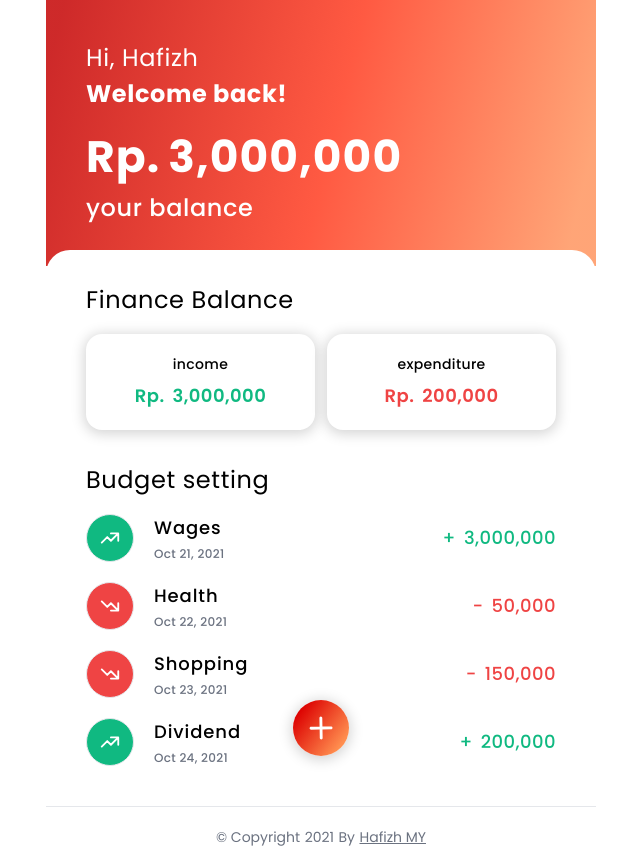
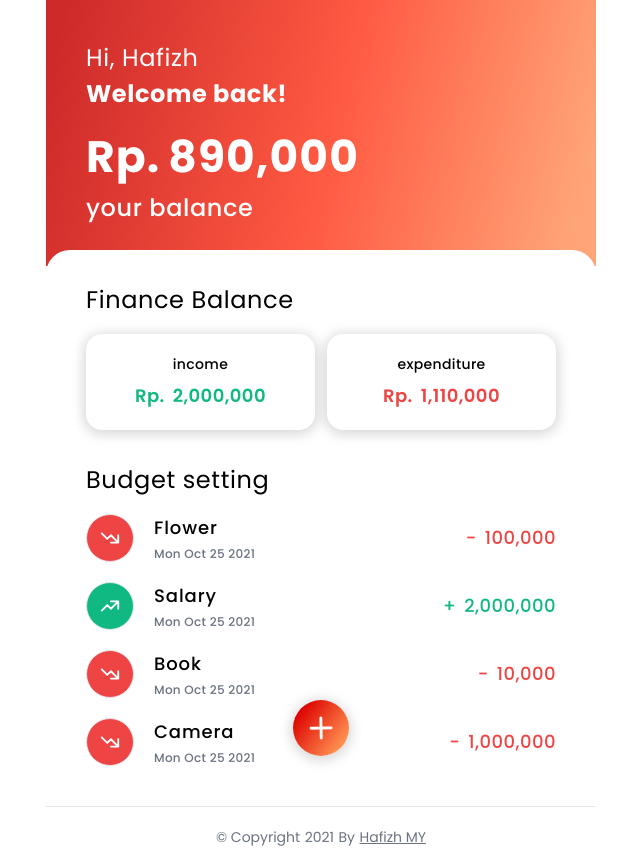
Before and after one commit to fizipan/expense-tracker, a React (Create React App) app: page / in a window 1280 px wide. Shown: the whole page, without its empty margins (319-959 px from the left). Built offline with nearby package versions, Linux system fonts and the light colour scheme.

Commit message:
add global state and value

```diff
--- a/src/App.js
+++ b/src/App.js
@@ -2,10 +2,11 @@ import Header from 'components/organisms/Header';
 import Detail from 'components/organisms/Detail';
 import Footer from 'components/organisms/Footer';
 import Modal from 'components/atoms/Modal';
+import { GlobalProvider } from 'context/GlobalState';
 
 export default function App() {
   return (
-    <div>
+    <GlobalProvider>
       <div className="relative antialiased mx-auto w-full max-w-app bg-white">
         {/* Header */}
         <Header />
@@ -19,6 +20,6 @@ export default function App() {
         {/* Modal */}
         <Modal />
       </div>
-    </div>
+    </GlobalProvider>
   );
 }
--- a/src/components/molecules/BudgetSetting/BudgetItem.js
+++ b/src/components/molecules/BudgetSetting/BudgetItem.js
@@ -1,10 +1,15 @@
 /* eslint-disable import/no-extraneous-dependencies */
 import PropTypes from 'prop-types';
+
+import FormatNumber from 'utils/FormatNumber';
 
 import { TrendingUpIcon, TrendingDownIcon } from '@heroicons/react/outline';
 
 export default function BudgetItem(props) {
   const { name, action, value, date } = props;
+
+  const getDate = new Date(date).toDateString();
+
   return (
     <div className="flex items-center space-x-5">
       <div className="flex-shrink-0">
@@ -21,7 +26,7 @@ export default function BudgetItem(props) {
       <div className="flex-1 space-y-1">
         <h6 className="text-lg font-medium leading-7 tracking-wider">{name}</h6>
         <p className="text-gray-500 text-xs font-medium leading-4 tracking-wide">
-          {date}
+          {getDate}
         </p>
       </div>
       <div
@@ -30,7 +35,7 @@ export default function BudgetItem(props) {
         } text-lg font-medium leading-7 tracking-wide`}
       >
         {action === 'income' ? '+' : '-'}
-        <span className="pl-2">{new Intl.NumberFormat().format(value)}</span>
+        <span className="pl-2">{FormatNumber(value)}</span>
       </div>
     </div>
   );
--- a/src/components/molecules/BudgetSetting/index.js
+++ b/src/components/molecules/BudgetSetting/index.js
@@ -1,36 +1,24 @@
+import { GlobalContext } from 'context/GlobalState';
+import { useContext } from 'react';
 import BudgetItem from './BudgetItem';
 
 export default function BudgetSetting() {
+  const { transactions } = useContext(GlobalContext);
+
   return (
     <div className="mt-8">
       <h5 className="text-2xl leading-9 tracking-wide">Budget setting</h5>
 
       {/* Budget Item */}
       <div className="space-y-5 rounded-md mt-4 overflow-y-auto scrollbar-hide max-h-[27.2rem] lg:max-h-[24.6rem]">
-        <BudgetItem
-          name="Wages"
-          action="income"
-          value={3000000}
-          date="Oct 21, 2021"
-        />
-        <BudgetItem
-          name="Health"
-          action="expenditure"
-          value={50000}
-          date="Oct 22, 2021"
-        />
-        <BudgetItem
-          name="Shopping"
-          action="expenditure"
-          value={150000}
-          date="Oct 23, 2021"
-        />
-        <BudgetItem
-          name="Dividend"
-          action="income"
-          value={200000}
-          date="Oct 24, 2021"
-        />
+        {transactions.map((transaction) => (
+          <BudgetItem
+            name={transaction.name}
+            action={transaction.action}
+            value={transaction.value}
+            date={transaction.date}
+          />
+        ))}
       </div>
     </div>
   );
--- a/src/components/molecules/StatisticBalance/StatisticsCard.js
+++ b/src/components/molecules/StatisticBalance/StatisticsCard.js
@@ -1,5 +1,6 @@
 /* eslint-disable import/no-extraneous-dependencies */
 import PropTypes from 'prop-types';
+import FormatNumber from 'utils/FormatNumber';
 
 export default function StatisticsCard(props) {
   const { title, value } = props;
@@ -14,7 +15,7 @@ export default function StatisticsCard(props) {
         } text-lg font-semibold leading-7 tracking-wide`}
       >
         Rp.
-        <span className="pl-2">{new Intl.NumberFormat().format(value)}</span>
+        <span className="pl-2">{FormatNumber(value)}</span>
       </p>
     </div>
   );
--- a/src/components/molecules/StatisticBalance/index.js
+++ b/src/components/molecules/StatisticBalance/index.js
@@ -1,14 +1,26 @@
+import { GlobalContext } from 'context/GlobalState';
+import { useContext } from 'react';
 import StatisticsCard from './StatisticsCard';
 
 export default function StatisticsBalance() {
+  const { transactions } = useContext(GlobalContext);
+
+  const totalIncome = transactions
+    .filter((transaction) => transaction.action === 'income')
+    .reduce((acc, item) => (acc += item.value), 0);
+
+  const totalExpenditure = transactions
+    .filter((transaction) => transaction.action === 'expenditure')
+    .reduce((acc, item) => (acc += item.value), 0);
+
   return (
     <div>
       <h5 className="text-2xl leading-9 tracking-wide">Finance Balance</h5>
 
       {/* Statistics Card */}
       <div className="grid grid-cols-2 gap-x-3 mt-4">
-        <StatisticsCard title="income" value="3000000" />
-        <StatisticsCard title="expenditure" value="200000" />
+        <StatisticsCard title="income" value={totalIncome} />
+        <StatisticsCard title="expenditure" value={totalExpenditure} />
       </div>
     </div>
   );
--- a/src/components/organisms/Header/index.js
+++ b/src/components/organisms/Header/index.js
@@ -1,4 +1,20 @@
+import { GlobalContext } from 'context/GlobalState';
+import { useContext } from 'react';
+import FormatNumber from 'utils/FormatNumber';
+
 export default function Header() {
+  const { transactions } = useContext(GlobalContext);
+
+  const totalIncome = transactions
+    .filter((transaction) => transaction.action === 'income')
+    .reduce((acc, item) => (acc += item.value), 0);
+
+  const totalExpenditure = transactions
+    .filter((transaction) => transaction.action === 'expenditure')
+    .reduce((acc, item) => (acc += item.value), 0);
+
+  const total = totalIncome - totalExpenditure;
+
   return (
     <div className="sticky top-0 gradient-app w-full max-w-app p-10 space-y-3">
       {/* Welcome text */}
@@ -15,9 +31,7 @@ export default function Header() {
       <div>
         <h2 className="text-white text-[44px] font-bold leading-[66px] tracking-wide">
           Rp.
-          <span className="pl-2">
-            {new Intl.NumberFormat().format(3000000)}
-          </span>
+          <span className="pl-2">{FormatNumber(total)}</span>
         </h2>
         <p className="text-white text-2xl font-medium tracking-wide leading-9">
           your balance
--- /dev/null
+++ b/src/context/GlobalReducer.js
@@ -0,0 +1,6 @@
+export default (state, action) => {
+  switch (action.type) {
+    default:
+      return state;
+  }
+};
--- /dev/null
+++ b/src/context/GlobalState.js
@@ -0,0 +1,66 @@
+import { createContext, useReducer } from 'react';
+import GlobalReducer from './GlobalReducer';
+
+const intialState = {
+  transactions: [
+    {
+      date: new Date().getTime(),
+      name: 'Flower',
+      action: 'expenditure',
+      value: 100000,
+    },
+    {
+      date: new Date().getTime(),
+      name: 'Salary',
+      action: 'income',
+      value: 2000000,
+    },
+    {
+      date: new Date().getTime(),
+      name: 'Book',
+      action: 'expenditure',
+      value: 10000,
+    },
+    {
+      date: new Date().getTime(),
+      name: 'Camera',
+      action: 'expenditure',
+      value: 1000000,
+    },
+  ],
+};
+
+// Create context
+export const GlobalContext = createContext(intialState);
+
+// Provider componenent
+export const GlobalProvider = ({ children }) => {
+  const [state, dispatch] = useReducer(GlobalReducer, intialState);
+
+  // Actions
+  function deleteTransaction(id) {
+    dispatch({
+      type: 'DELETE_TRANSACTION',
+      payload: id,
+    });
+  }
+
+  function addTransaction(transaction) {
+    dispatch({
+      type: 'ADD_TRANSACTION',
+      payload: transaction,
+    });
+  }
+
+  return (
+    <GlobalContext.Provider
+      value={{
+        transactions: state.transactions,
+        deleteTransaction,
+        addTransaction,
+      }}
+    >
+      {children}
+    </GlobalContext.Provider>
+  );
+};
--- a/src/utils/FormatNumber.js
+++ b/src/utils/FormatNumber.js
@@ -0,0 +1,3 @@
+export default function FormatNumber(number) {
+  return new Intl.NumberFormat().format(number);
+}
```
Also changed, not shown: .eslintrc.json.
